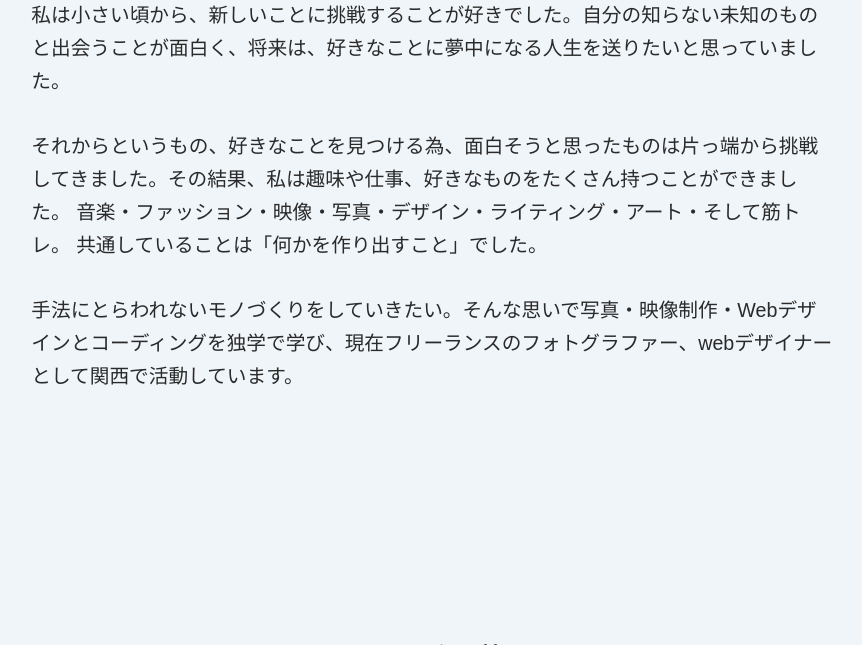
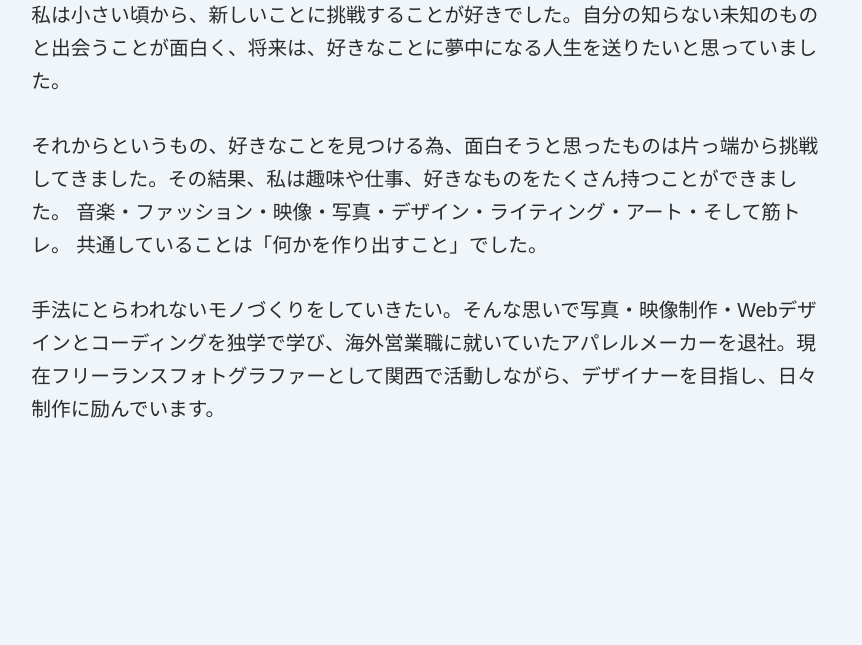
Before and after one commit to matsumoto-mami/Design-Portfolio, a PHP site: page / in a window 1280 px wide. Shown: the part 1565-2210 px from the top of the page, without its empty margins (207-1069 px from the left). Run offline with PHP 8.4, Linux system fonts and the light colour scheme; some libraries are stand-ins or nearby versions.

Commit message:
add coment

```diff
--- a/index.php
+++ b/index.php
@@ -158,7 +158,7 @@
 							私は小さい頃から、新しいことに挑戦することが好きでした。自分の知らない未知のものと出会うことが面白く、将来は、好きなことに夢中になる人生を送りたいと思っていました。<br><br>
 							それからというもの、好きなことを見つける為、面白そうと思ったものは片っ端から挑戦してきました。その結果、私は趣味や仕事、好きなものをたくさん持つことができました。 音楽・ファッション・映像・写真・デザイン・ライティング・アート・そして筋トレ。 共通していることは「何かを作り出すこと」でした。<br><br>
 
-							手法にとらわれないモノづくりをしていきたい。そんな思いで写真・映像制作・Webデザインとコーディングを独学で学び、現在フリーランスのフォトグラファー、webデザイナーとして関西で活動しています。
+							手法にとらわれないモノづくりをしていきたい。そんな思いで写真・映像制作・Webデザインとコーディングを独学で学び、海外営業職に就いていたアパレルメーカーを退社。現在フリーランスフォトグラファーとして関西で活動しながら、デザイナーを目指し、日々制作に励んでいます。
 
 						</p>
 					</div>
@@ -561,7 +561,7 @@
 							</div>
 						</div><!-- //workitem -->
 
-				<!-- 		<div class="col-md-6 col-sm-12 work-item animated inview-box">
+						<div class="col-md-6 col-sm-12 work-item animated inview-box">
 
 								<a href="#modal15" class="modal-thumbnail">
 									<figure>
@@ -578,7 +578,7 @@
 							<div class="tec">
 								<p class="w-100 mb-md-5">Design</p>
 							</div>
-						</div>< --><!-- //workitem -->
+						</div><!-- //workitem -->
 
 					</div><!-- //row -->
 				</div><!-- //container-fluid -->
@@ -598,11 +598,13 @@
 
 						<div class="row col-xl-8 col-lg-8 col-md-10 mx-auto text-center">
 							<p class="about-para">
-								この度、もっと自分を飛躍させたいと覚悟を決め、上京することにしました。
+								この度、もっと自分を飛躍させたいと覚悟を決め、上京します。<br>
 
-素敵なデザイン事務所様の元で修行したいと思っております！一生懸命働きます！
+素敵なデザイン事務所様の元で修行し、世界に通用するクリエイターを目指します。
+面白いもの、魅力的なもの、愛されるものを沢山作りたいです。一生懸命働きます。<br>
 
-こんな私と面白いことがしたいと思ってくださった方、是非メールください！！
+私と一緒に何か作りたいと思ってくださった方、是非メールをください！<br>
+宜しくお願い致します！
 							</p>
 
 							<a href="mailto:mame4630&#64;gmail.com" class="d-block mx-auto mt-5">
@@ -646,8 +648,8 @@
 		</h3><!--//modal-project-->
 
 		<div class="modal-project-about mb-5">
-			私のフォトグラファーとしてのポートフォリオサイトです。そして、私が作った初めて作ったWebサイトです。制作期間は約1ヶ月かかりました。デザインはシンプルに、配色は白をベースにし、写真が目立つようにしました。Portfolioページにある、表示する写真のタブ分け表示の実装にとても苦労した記憶があります。jQurryのmasonryプラグインを使い、サイズの違う写真のタイルレイアウトにも悩まされました。
-			独学ながらなんとか形にできたことが、今の糧になっています。progateやドットインストール、また、友人のプログラマーにはとてもお世話になりました。
+			私のフォトグラファーとしてのポートフォリオサイトです。そして、私が作った初めて作ったWebサイトです。制作期間は約2ヶ月かかりました。デザインはシンプルに、配色は白をベースにし、写真が目立つようにしました。Portfolioページにある、jQurryのmasonryプラグインを使い、サイズの違う写真をタイルレイアウトで配置しました。
+			独学ながらなんとか形にできたことが、今の糧になっています。progateやドットインストールにはとてもお世話になりました。
 
 		</div><!--//modal-project-about-->
 
@@ -758,7 +760,7 @@
 		</h3><!--//modal-project-->
 
 		<div class="modal-project-about mb-5">
-			私のデザイナーとしてのポートフォリオサイトです、このサイトは、Bootstrap4 / Sass / Javascriptの実装に力を入れました。aboutページで沢山の好きなもの、趣味を見せたかったので、自動でスライドしていくスライダー機能を採用。スライドしていくアイコンと同時に文字も切り替わるようjqueryで実装し、より伝わりやすくなるよう工夫しました。背景グラデーションを綺麗にみせたかった為、スクロールするごとに背景色が変化していくJavascriptを書きました。目的のためにどういう動きをつけるか考え、調べつつ実装していくことがとても楽しかったです。デザインはヒーローイメージである太陽の写真に合うように考え、シングルカラムでミニマルなデザインにしました。
+			私のデザイナーとしてのポートフォリオサイトです、このサイトは、Bootstrap4 / Javascriptの実装に力を入れました。aboutページで沢山の好きなもの、趣味を見せたかったので、自動でスライドしていくスライダー機能を採用。スライドしていくアイコンと同時に文字も切り替わるようjqueryで実装し、より伝わりやすくなるよう工夫しました。背景グラデーションを綺麗にみせたかった為、スクロールするごとに背景色が変化させています。目的のためにどういう動きをつけるか考え、調べつつ実装していくことがとても楽しかったです。デザインはヒーローイメージである太陽の写真に合うように考え、シングルカラムでミニマルなデザインにしました。
 
 		</div><!--//modal-project-about-->
 
@@ -889,7 +891,7 @@
 		</h3><!--//modal-project-->
 
 		<div class="modal-project-about mb-5">
-			噛めば噛むほど味が出るイカを、使えば使うほど味が出る革で制作したいと思い、ストラップにしました。型紙から失敗の連続で、立体的な形にするまで20回以上試作を重ねました。素材は変色しやすいヌメ革を使用し、使い込むほどに色の変化を楽しんでいただけるようにしました。受注生産しています。納期は現在１週間くらいです。<br>
+			噛めば噛むほど味が出るイカを、使えば使うほど味が出る革で制作したいと思い、ストラップにしました。型紙から失敗の連続で、立体的な形にするまで20回以上試作を重ねました。素材は変色しやすいヌメ革を使用し、使い込むほどに色の変化を楽しんでいただけるようにしました。受注生産していましたが全く売れませんでした。<br>
 			*ハンドメイドなので個体差があります。
 
 		</div><!--//modal-project-about-->
@@ -966,9 +968,7 @@
 			</p>
 		</div><!--//modal-project-tool-->
 
-		<a href="#">
-			<button type="button" class="btn btn-secondary pl-3 pr-3 mb-5">Coming Soon</button>
-		</a>
+
 
 		<img src="images/Tapioka/Tapioka-wireframe.png" alt="Tapioka-wireframe" class="w-100 mb-1">
 
@@ -997,9 +997,7 @@
 			</p>
 		</div><!--//modal-project-tool-->
 
-		<a href="#">
-			<button type="button" class="btn btn-secondary pl-3 pr-3 mb-5">Coming Soon</button>
-		</a>
+
 
 		<img src="images/Charmantcocopaper/charmantcocopaper.png" alt="CharmantcocoPaper" class="w-100 mb-1">
 
@@ -1071,7 +1069,7 @@
 		</h3><!--//modal-project-->
 
 		<div class="modal-project-about mb-5">
-			友人と起業したweb制作会社「zimotto」の名刺を作成しました。株式会社なのでかっちりした感じを出しながらも、女性２人の企業ということで、優しさを出す為、紙はマット紙を選びました。表面には２人の地元、枚方の河川で撮影した２人の後ろ姿を使用し、裏面はわかりやすくデザインすることを心がけました。親しみやすさを込めて、名前の横にはあだ名を記載しています。
+			友人と起業したweb制作会社「zimotto」の名刺を作成しました。株式会社なのでかっちりした感じを出しながらも、女性２人の企業ということで、優しさを出す為、紙はマット紙を選び、角丸加工を施しました。表面には２人の地元、枚方の河川で撮影した２人の後ろ姿を使用し、裏面はわかりやすくデザインすることを心がけました。親しみやすさを込めて、名前の横にはあだ名を記載しています。
 
 		</div><!--//modal-project-about-->
 
```
